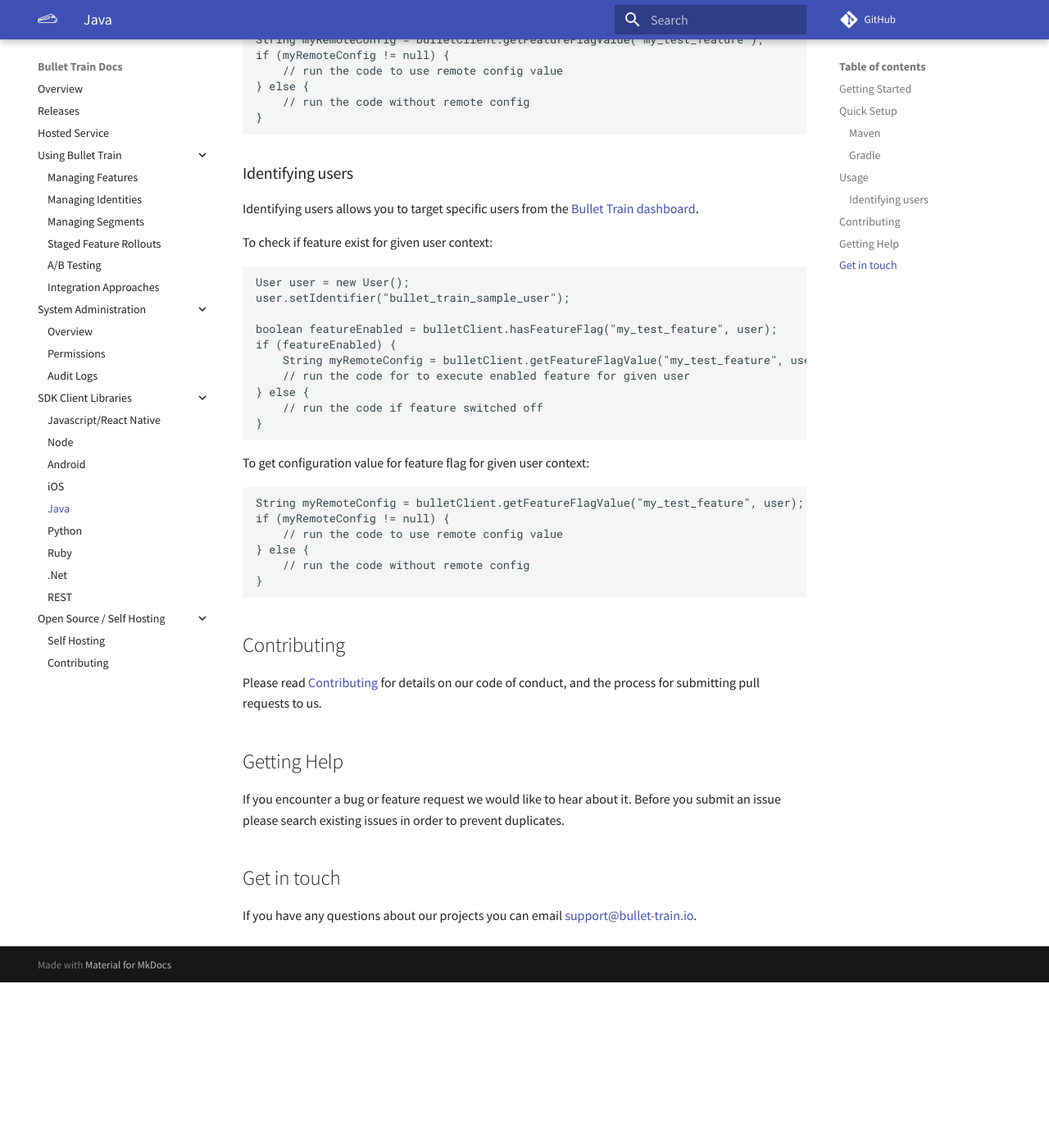
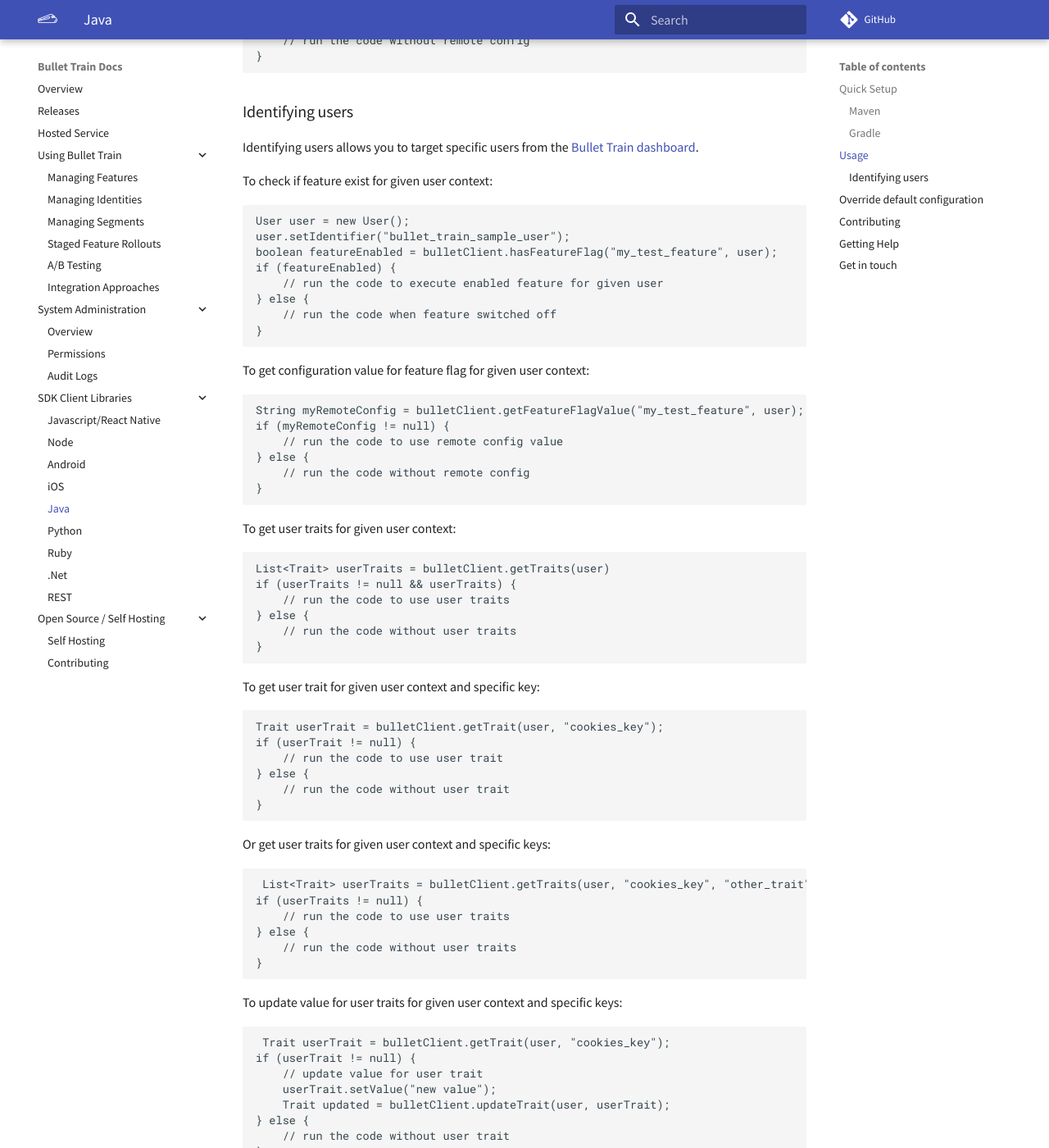
Before and after one commit to Flagsmith/flagsmith-docs, an MkDocs documentation site: the page built from docs/clients/java.md, in a window 1280 px wide and 1400 px high, scrolled down 1276 px. Shown: the whole window at 82% size. Built offline with MkDocs 1.6.1 and Material for MkDocs 9.7.7, drawn with Linux system fonts in a browser that asks for light colours; comment, search, counter and statistics services are not loaded; before the commit the page ends 2474 px from its top, so only the background shows below that; some of the changed text lies outside the part shown.

Commit message:
Updated java to 1.5 docs

````diff
--- a/docs/clients/java.md
+++ b/docs/clients/java.md
@@ -3,8 +3,6 @@ description: Manage your Feature Flags and Remote Config in your Java applicatio
 # Java Client
 
 This library can be used with server-side Java and Android applications. The source code for the client is available on [Github](https://github.com/BulletTrainHQ/bullet-train-java-client).
-
-## Getting Started
 
 ## Quick Setup
 
@@ -71,13 +69,11 @@ To check if feature exist for given user context:
 ```java
 User user = new User();
 user.setIdentifier("bullet_train_sample_user");
-
 boolean featureEnabled = bulletClient.hasFeatureFlag("my_test_feature", user);
 if (featureEnabled) {
-    String myRemoteConfig = bulletClient.getFeatureFlagValue("my_test_feature", user);
-    // run the code for to execute enabled feature for given user
+    // run the code to execute enabled feature for given user
 } else {
-    // run the code if feature switched off
+    // run the code when feature switched off
 }
 ```
 
@@ -92,6 +88,80 @@ if (myRemoteConfig != null) {
 }
 ```
 
+To get user traits for given user context:
+
+```java
+List<Trait> userTraits = bulletClient.getTraits(user)
+if (userTraits != null && userTraits) {
+    // run the code to use user traits
+} else {
+    // run the code without user traits
+}
+```
+
+To get user trait for given user context and specific key:
+
+```java
+Trait userTrait = bulletClient.getTrait(user, "cookies_key");
+if (userTrait != null) {
+    // run the code to use user trait
+} else {
+    // run the code without user trait
+}
+```
+
+Or get user traits for given user context and specific keys:
+
+```java
+ List<Trait> userTraits = bulletClient.getTraits(user, "cookies_key", "other_trait");
+if (userTraits != null) {
+    // run the code to use user traits
+} else {
+    // run the code without user traits
+}
+```
+
+To update value for user traits for given user context and specific keys:
+
+```java
+ Trait userTrait = bulletClient.getTrait(user, "cookies_key");
+if (userTrait != null) {
+    // update value for user trait
+    userTrait.setValue("new value");
+    Trait updated = bulletClient.updateTrait(user, userTrait);
+} else {
+    // run the code without user trait
+}
+```
+
+## Override default configuration
+
+By default, client is using default configuration. You can override configuration as follows:
+
+override just API uri with your own one
+
+```java
+BulletTrainClient bulletClient = BulletTrainClient.newBuilder()
+                .setApiKey("YOUR_ENV_API_KEY")
+                .withApiUrl("http://yoururl.com")
+                .build();
+```
+
+override full configuration with your own
+
+```java
+BulletTrainClient bulletClient  = BulletTrainClient.newBuilder()
+            .setApiKey("YOUR_ENV_API_KEY")
+            .withConfiguration(BulletTrainConfig.newBuilder()
+                    .baseURI("http://yoururl.com")
+                    .connectTimeout(200)
+                    .writeTimeout(5000)
+                    .readTimeout(5000)
+                    .build())
+            .build();
+
+```
+
 ## Contributing
 
 Please read [Contributing](/contributing) for details on our code of conduct, and the process for submitting pull requests to us.
````
Also changed, not shown: other parts of docs/clients/java.md (+2 -2 lines).
